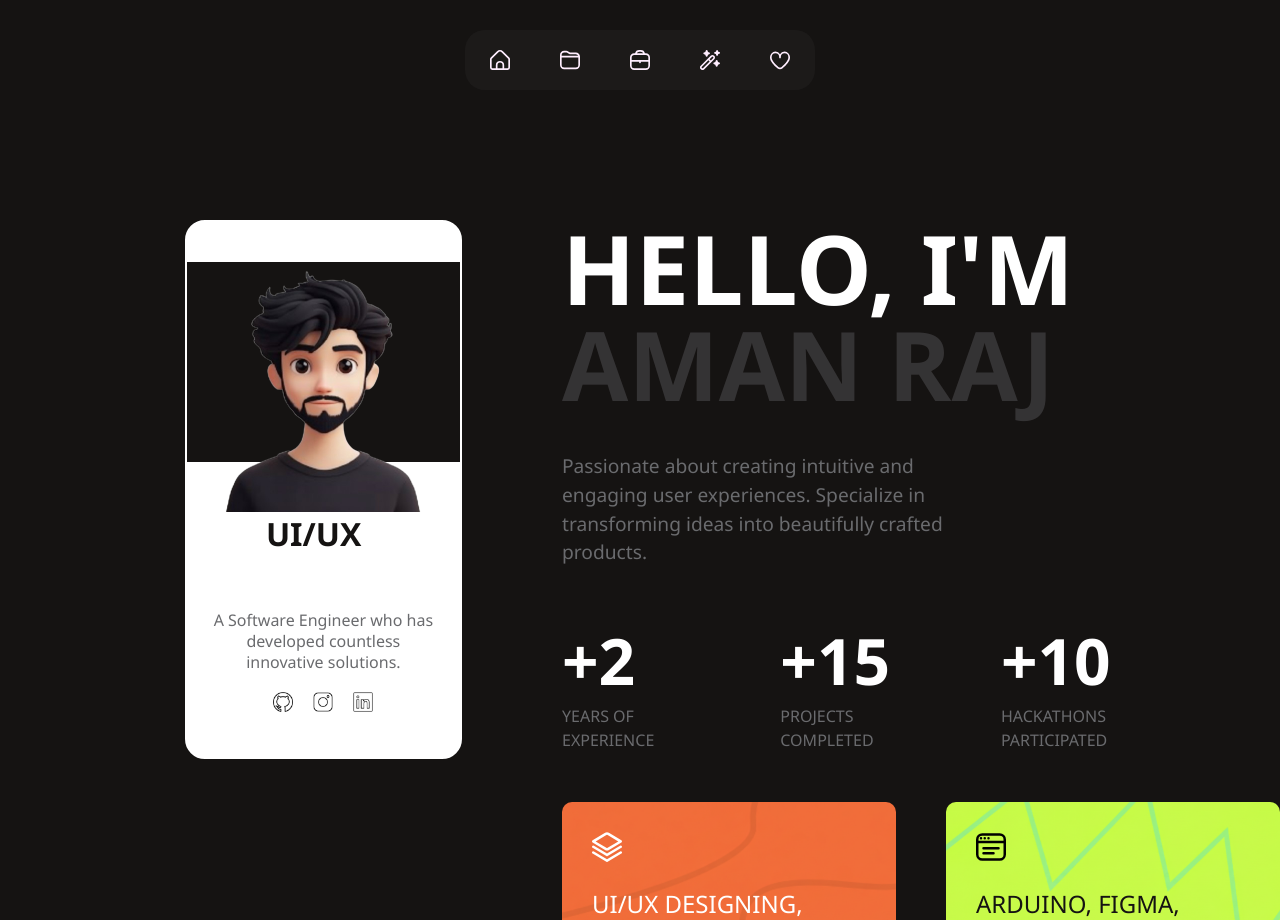
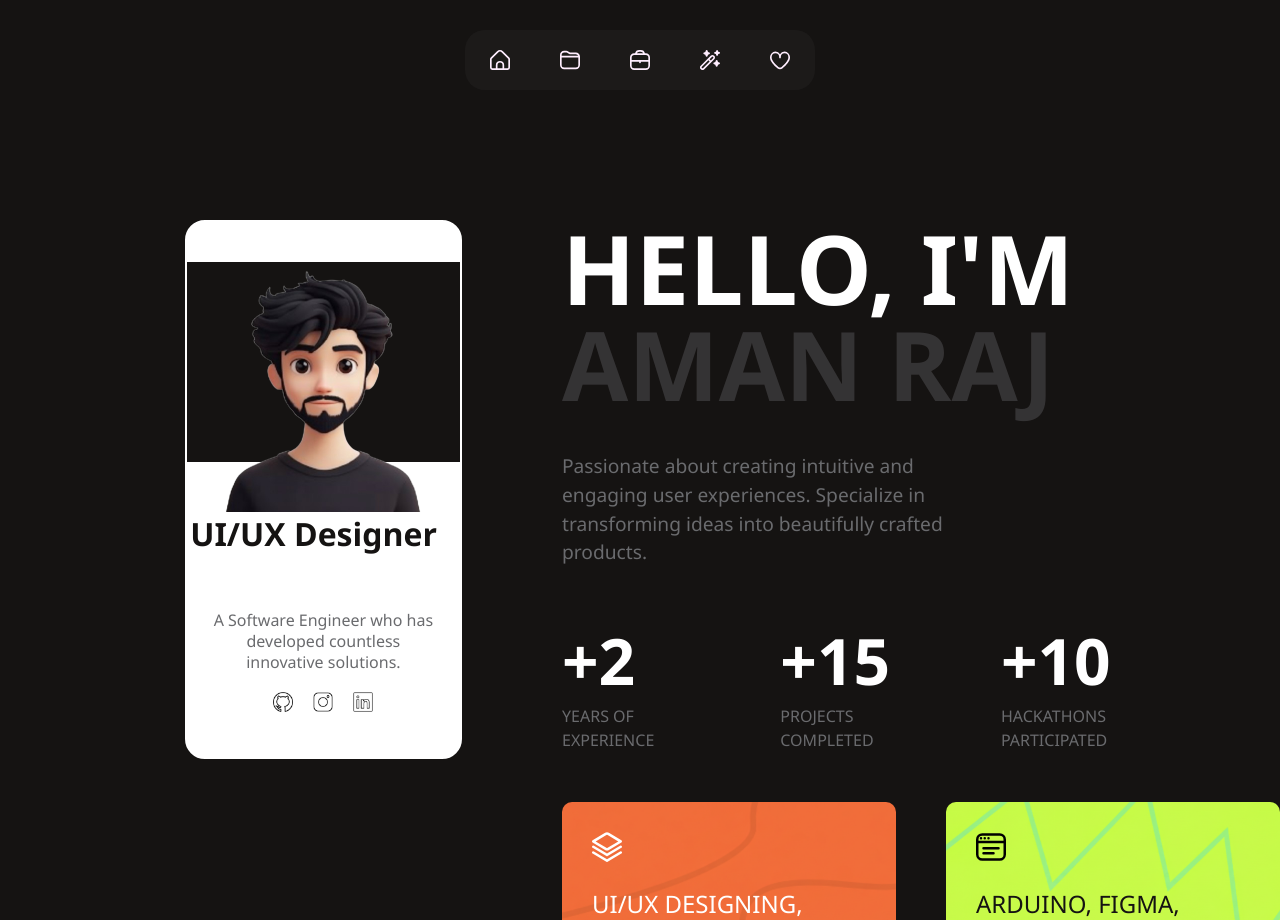
Before and after one commit to amanr1405/react-profile, a React (Create React App) app: page / in a window 1280 px wide. Built offline with nearby package versions, Linux system fonts and the light colour scheme.

Commit message:
udpdating the minor bugs

```diff
--- a/src/components/card.jsx
+++ b/src/components/card.jsx
@@ -8,7 +8,7 @@ import '../index.css';
 
 
 function Card(){
-    const roles = ["Developer", "UI/UX Designer", "Software Engineer"];
+    const roles = ["FullStack Dev", "UI/UX Designer", "Python Dev"];
     const [displayText, setDisplayText] = useState("");
     const [roleIndex, setRoleIndex] = useState(0);
     const [charIndex, setCharIndex] = useState(0);
```
